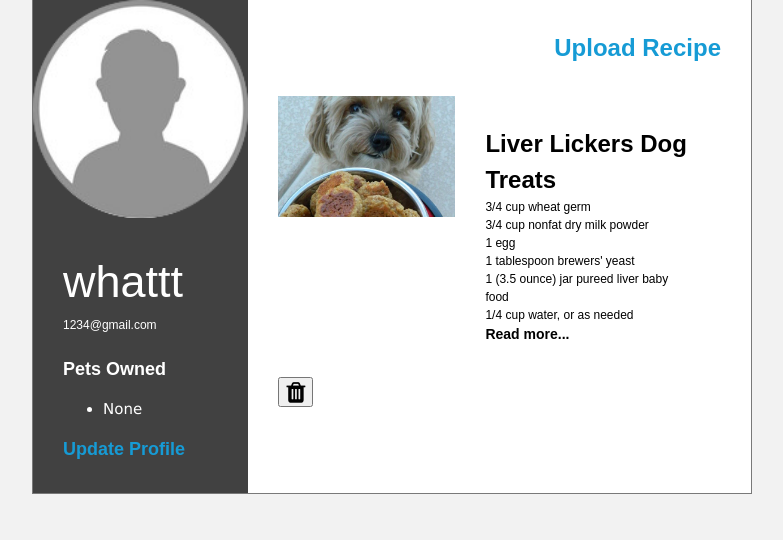
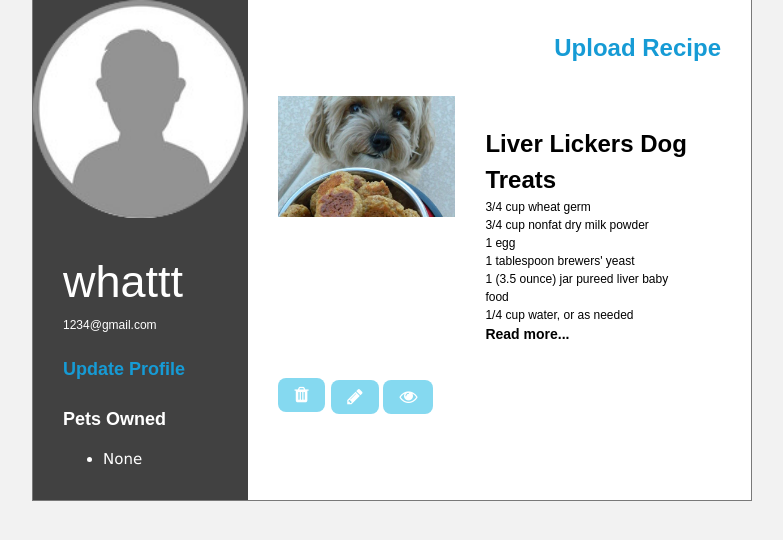
Before and after one commit to YijunFang/Pet_Recipe, a Flask app: page /profile in a window 1280 px wide. Shown: the part 221-761 px from the top of the page, without its empty margins (288-1071 px from the left). Run offline with Flask 2, Linux system fonts and the light colour scheme; a user stored in the database is signed in.

Commit message:
add fave/delete/edit icons to profile page

```diff
--- a/app/templates/home_alt.html
+++ b/app/templates/home_alt.html
@@ -82,9 +82,9 @@
                             <div id = "default_inner">
                                 <p> <a href="{{ url_for('recipe_view',recipeid= r.Recipe.id, title= r.Recipe.title, ingredient= r.Recipe.ingredient,
                                     instruction=r.Recipe.instruction, pettype=r.Pet_type.type, user=r.User.user_name, img=r.Recipe.imagepath) }}" class="heading_1" >{{ r.Recipe.title }}</a></p>
-                                    <br></br>
+                                    <br>
 
-                                    <p class="heading_3">Suitable For {{ r.Pet_type.type }}</p>
+                                    <p>Suitable For {{ r.Pet_type.type }}</p>
 
 
 
--- a/app/templates/profile_test.html
+++ b/app/templates/profile_test.html
@@ -12,6 +12,7 @@
         <link href="../static/files/profile/profile.css" type="text/css" rel="stylesheet"/>
         <link rel="stylesheet" href="https://www.w3schools.com/w3css/4/w3.css">
         <link rel="stylesheet" href="https://cdnjs.cloudflare.com/ajax/libs/font-awesome/4.7.0/css/font-awesome.min.css">
+        <link href="../static/files/upload_post/styles.css" type="text/css" rel="stylesheet"/>
     </head>
  <body>
  {% include 'header.html' %}
@@ -34,6 +35,12 @@
             <p class="title_large">{{ profile[0].user_name }}</p>
             <p class="paragraph">{{ profile[0].email }}</p>
             <br>
+            {% if current_user.id == profile[0].id %}
+            <a href="/update_profile" style="color: #169BD5"><p class="heading_3">Update Profile</p></a>
+            {% elif current_user.is_authenticated %}
+            <a href="{{url_for('follow',userid=profile[0].id)}}" style="color: #169BD5"><p class="heading_3">Follow User</p></a>
+            {% endif %}
+            <br>
             <p class="heading_3">Pets Owned</p>
             <ul>
             {% for p in pets %}
@@ -43,11 +50,7 @@
                 <li>None</li>
             {% endif %}
             </ul>
-            {% if current_user.id == profile[0].id %}
-            <a href="/update_profile" style="color: #169BD5"><p class="heading_3">Update Profile</p></a>
-            {% elif current_user.is_authenticated %}
-            <a href="/follow" style="color: #169BD5"><p class="heading_3">Follow User</p></a>
-            {% endif %}
+
             </div>
 
         </div>
@@ -80,11 +83,20 @@
 
                 </div>
                 <div class="clear"></div>
-                <!--Detele Icon-->
+                <!--view,edit,delete,fave icons-->
+                {% if current_user.is_authenticated %}
                 {% if current_user.id == profile[0].id %}
                 <form action = "" method = "post">
-                        <button name="delete" value="{{ r.Recipe.id }}" type="submit" class="fa fa-trash"></button>
+                        <button name="delete" value="{{ r.Recipe.id }}" type="submit" class="w3-btn w3-large w3-round-large  theme-color-background fa fa-trash"></button>
+                        <a href="{{ url_for('update_post', recipeid=r.Recipe.id) }}" class="w3-btn w3-large w3-round-large  theme-color-background fa fa-pencil" name="update"></a>
+                        <a href="{{ url_for('recipe_view',recipeid= r.Recipe.id) }}" class="w3-btn w3-large w3-round-large  theme-color-background fa fa-eye" name="view"></a>
                 </form>
+                {% else %}
+                <form action = "" method = "post">
+                        <a href="{{ url_for('recipe_view',recipeid= r.Recipe.id) }}" class="w3-btn w3-large w3-round-large  theme-color-background fa fa-eye" name="update"></a>
+                        <a href="{{ url_for('fave', recipetofave=r.Recipe.id) }}" class="w3-btn w3-large w3-round-large  theme-color-background fa fa-heart" name="update"></a>
+                </form>
+                {% endif %}
                 {% endif %}
             </div>
             {% endfor %}
--- a/app/views.py
+++ b/app/views.py
@@ -197,21 +197,20 @@ def update_profile_view():
         if petname is not None and pettype is not None and petid is not None and petdelete is None:
             if petid == "-1":
                 print("inserting new pet...")
-                rows = db_session.query(Pet).count() + 1
+                rows = db_session.query(Pet).order_by(Pet.id.desc()).first().id + 1
                 new_pet = Pet(id=rows,type=pettype,NAME=petname,owner=current_user.id)
                 db_session.add(new_pet)
-                db_session.commit()
             #update existing pets in db
             else:
                 print('updating existing pet...')
                 db_session.query(Pet).filter(Pet.id==petid). \
                                       update({Pet.NAME:petname, Pet.type:pettype})
-                db_session.commit()
+
         #delete pets marked for deletion
         if petdelete is not None and petid is not None:
             print('deleting pet...')
             db_session.query(Pet).filter(Pet.id==petid).delete()
-            db_session.commit()
+
 
     # get new list of pets
     user_pets = db_session.query(Pet,Pet_type). \
@@ -220,22 +219,20 @@ def update_profile_view():
 
     # handle username update
     new_username = request.form.get('username')
-    if new_username:
+    if new_username != current_user.user_name:
+        print("update username")
         db_session.query(User).filter(User.id==current_user.id).update({User.user_name:new_username})
-        db_session.commit()
 
     # handle password update
     new_password = request.form.get('new_password')
     if new_password:
         print("new pass")
         db_session.query(User).filter(User.id==current_user.id).update({User.password:new_password})
-        db_session.commit()
 
     # handle email update
     new_email = request.form.get('email')
-    if new_email:
+    if new_email != current_user.email:
         db_session.query(User).filter(User.id==current_user.id).update({User.email:new_email})
-        db_session.commit()
 
     # handle profile img update
     img = request.files['post_image']
@@ -248,9 +245,10 @@ def update_profile_view():
         img_path = '../static/images/profile_pic/' + filename
         print (img_path)
         user_to_update = db_session.query(User).filter(User.id==current_user.id).update({User.profile_pic:img_path})
-        db_session.commit()
 
-    if new_username or new_password or new_email:
+    db_session.commit()
+
+    if new_username != current_user.user_name or new_password or new_email != current_user.email:
         msg = Message('Personal information get updated', sender='yarn.toddy@gmail.com', recipients=[u.email])
         if new_username:
             msg.body = 'Hi {}, you have updated your personal information on Pet Recipe'.format(new_username)
@@ -258,6 +256,7 @@ def update_profile_view():
             msg.body = 'Hi {}, you have updated your personal information on Pet Recipe'.format(u.username)
 
         mail.send(msg)
+
     # go back to profile if updated
     return redirect('/profile')
 
@@ -482,18 +481,10 @@ def recipe_view():
         print('redirect to home entered')
         return redirect('/')
 
-
-
-
-
-
-
-
-
-
-
-
-
+@app.route('/follow', methods = ['GET', 'POST'])
+@login_required
+def follow():
+    return redirect('/profile')
 
 
 
@@ -521,7 +512,7 @@ def upload_post():
         ingredient = ""
         instruction = ""
         # Get the instruction and indigation
-        for r in sorted(request.form.iterkeys()):
+        for r in sorted(request.form.items()):
             ingredient_target = 'ingredientInput_' + str(ing_counter)
             instruction_target = 'instructionInput_' + str(ins_counter)
             print (ingredient_target)
```
Also changed, not shown: app/templates/recipe.html (+6 -4 lines), app/db/recipedb.db.
